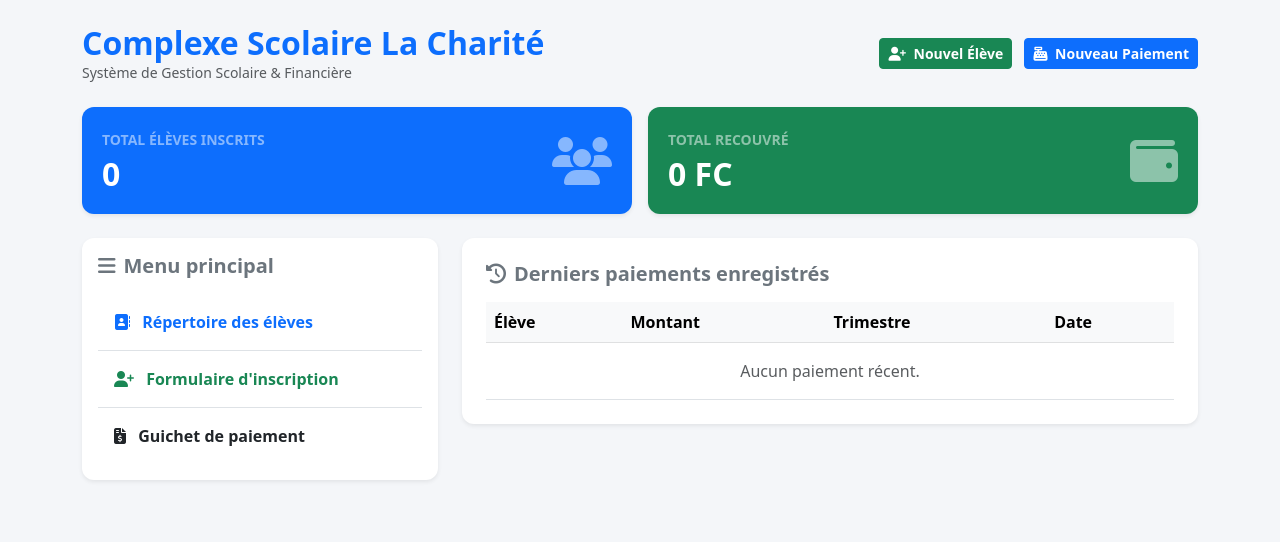
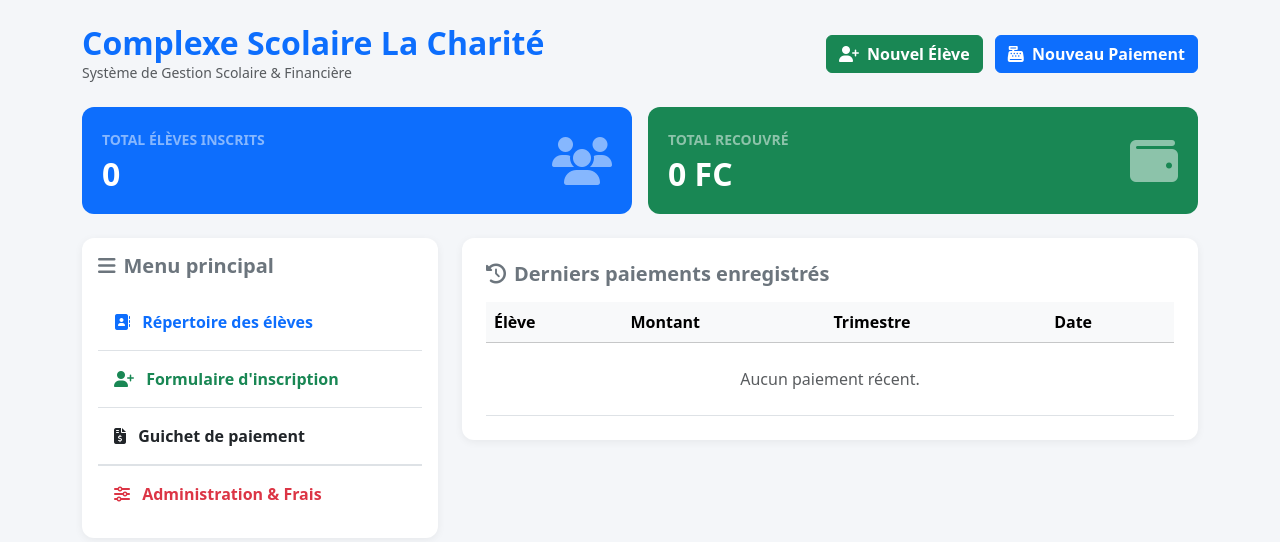
Before and after one commit to osemwanza-ai/gestion-la-charite, a Flask app: page / in a window 1280 px wide. Shown: the top 542 px of the page. Run offline with Flask 3, Linux system fonts and the light colour scheme; some libraries are stand-ins or nearby versions.

Commit message:
Update index.html

```diff
--- a/templates/index.html
+++ b/templates/index.html
@@ -4,27 +4,27 @@
     <meta charset="UTF-8">
     <meta name="viewport" content="width=device-width, initial-scale=1.0">
     <title>Tableau de bord - CS La Charité</title>
-    <link href="https://cdn.jsdelivr.net/npm/bootstrap@5.3.0/dist/css/bootstrap.min.css" rel="stylesheet">
+    <link rel="stylesheet" href="https://cdnjs.cloudflare.com/ajax/libs/bootstrap/5.3.2/css/bootstrap.min.css">
     <link rel="stylesheet" href="https://cdnjs.cloudflare.com/ajax/libs/font-awesome/6.4.0/css/all.min.css">
     <style>
         body { background-color: #f4f6f9; font-family: system-ui, -apple-system, sans-serif; }
-        .card-custom { border: none; border-radius: 12px; }
+        .card-custom { border: none; border-radius: 12px; box-shadow: 0 2px 8px rgba(0,0,0,0.06); }
         .stat-card { border-radius: 12px; padding: 20px; color: white; }
     </style>
 </head>
 <body>
 
 <div class="container py-4">
-    <div class="d-flex justify-content-between align-items-center mb-4">
-        <div>
+    <div class="row align-items-center mb-4">
+        <div class="col-md-7">
             <h2 class="fw-bold text-primary m-0">Complexe Scolaire La Charité</h2>
             <p class="text-muted small m-0">Système de Gestion Scolaire & Financière</p>
         </div>
-        <div>
-            <a href="{{ url_for('inscription') }}" class="btn btn-success btn-sm fw-bold me-2">
+        <div class="col-md-5 text-md-end mt-3 mt-md-0">
+            <a href="{{ url_for('inscription') }}" class="btn btn-success fw-bold me-2">
                 <i class="fa-solid fa-user-plus me-1"></i> Nouvel Élève
             </a>
-            <a href="{{ url_for('paiement') }}" class="btn btn-primary btn-sm fw-bold">
+            <a href="{{ url_for('paiement') }}" class="btn btn-primary fw-bold">
                 <i class="fa-solid fa-cash-register me-1"></i> Nouveau Paiement
             </a>
         </div>
@@ -33,7 +33,7 @@
     <!-- Statistiques -->
     <div class="row g-3 mb-4">
         <div class="col-md-6">
-            <div class="stat-card bg-primary shadow-sm">
+            <div class="stat-card bg-primary">
                 <div class="d-flex justify-content-between align-items-center">
                     <div>
                         <small class="text-white-50 text-uppercase fw-bold">Total Élèves Inscrits</small>
@@ -44,7 +44,7 @@
             </div>
         </div>
         <div class="col-md-6">
-            <div class="stat-card bg-success shadow-sm">
+            <div class="stat-card bg-success">
                 <div class="d-flex justify-content-between align-items-center">
                     <div>
                         <small class="text-white-50 text-uppercase fw-bold">Total Recouvré</small>
@@ -56,10 +56,10 @@
         </div>
     </div>
 
-    <!-- Navigation & Derniers paiements -->
+    <!-- Menu & Activités -->
     <div class="row g-4">
         <div class="col-md-4">
-            <div class="card card-custom bg-white shadow-sm p-3">
+            <div class="card card-custom bg-white p-3">
                 <h5 class="fw-bold text-secondary mb-3"><i class="fa-solid fa-bars me-2"></i>Menu principal</h5>
                 <div class="list-group list-group-flush">
                     <a href="{{ url_for('liste_eleves') }}" class="list-group-item list-group-item-action py-3 fw-bold text-primary">
@@ -71,12 +71,15 @@
                     <a href="{{ url_for('paiement') }}" class="list-group-item list-group-item-action py-3 fw-bold text-dark">
                         <i class="fa-solid fa-file-invoice-dollar me-2"></i> Guichet de paiement
                     </a>
+                    <a href="{{ url_for('admin') }}" class="list-group-item list-group-item-action py-3 fw-bold text-danger border-top">
+                        <i class="fa-solid fa-sliders me-2"></i> Administration & Frais
+                    </a>
                 </div>
             </div>
         </div>
 
         <div class="col-md-8">
-            <div class="card card-custom bg-white shadow-sm p-4">
+            <div class="card card-custom bg-white p-4">
                 <h5 class="fw-bold text-secondary mb-3"><i class="fa-solid fa-clock-rotate-left me-2"></i>Derniers paiements enregistrés</h5>
                 <div class="table-responsive">
                     <table class="table table-hover align-middle mb-0">
@@ -98,7 +101,7 @@
                             </tr>
                             {% else %}
                             <tr>
-                                <td colspan="4" class="text-center text-muted py-3">Aucun paiement récent.</td>
+                                <td colspan="4" class="text-center text-muted py-4">Aucun paiement récent.</td>
                             </tr>
                             {% endfor %}
                         </tbody>
```
